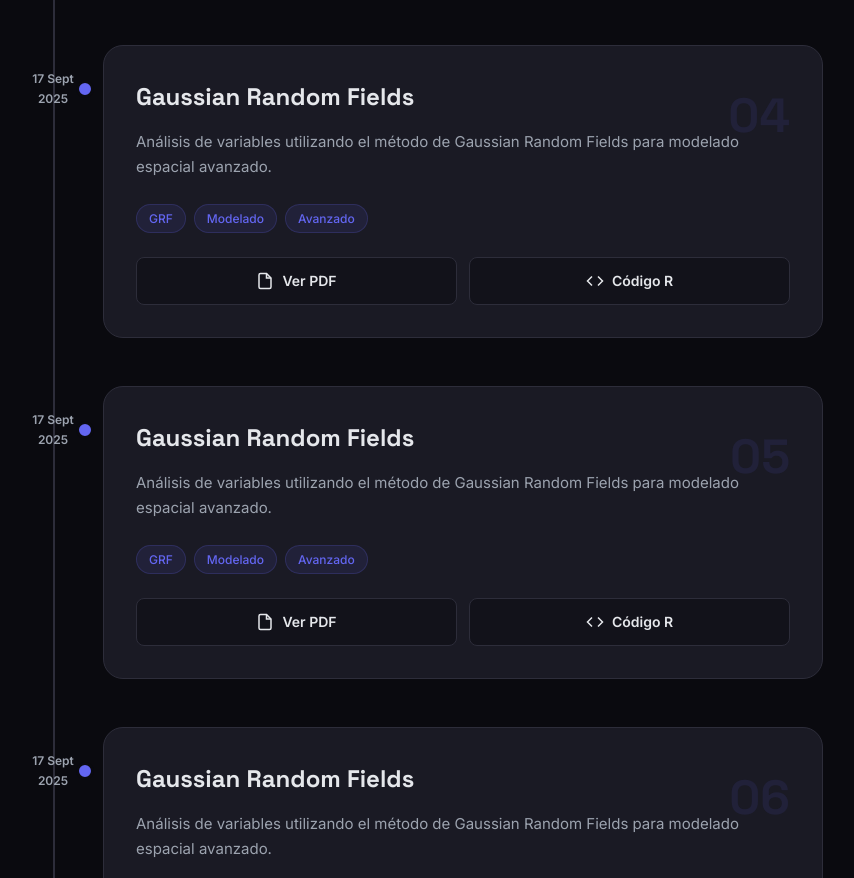
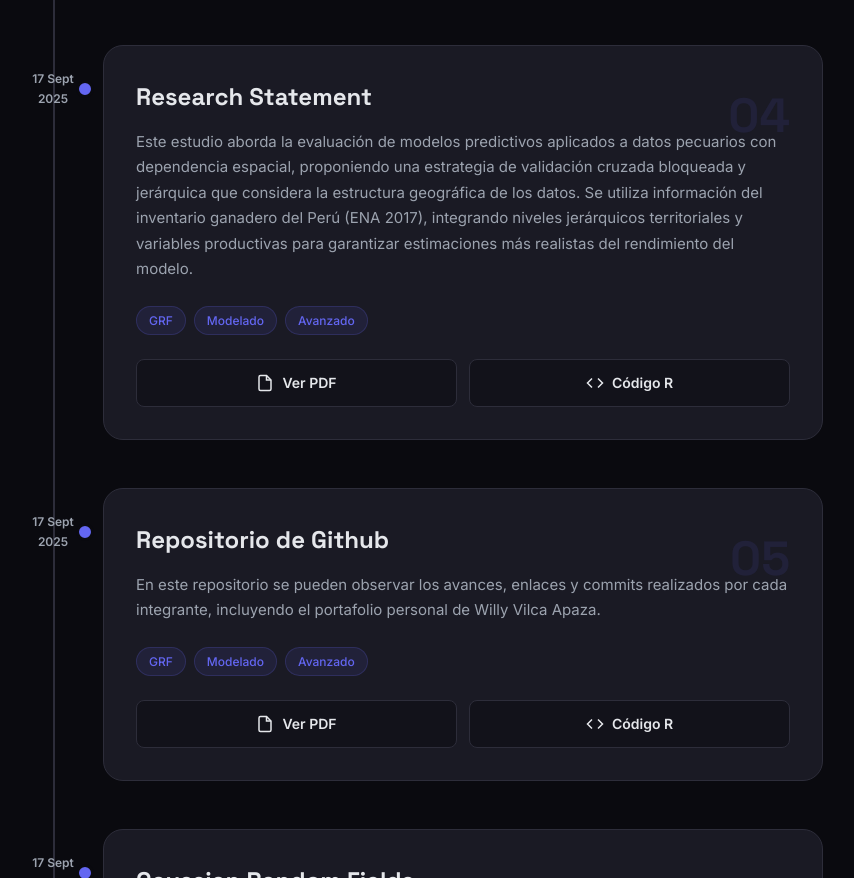
Before and after one commit to willyvilca/EST334-Estadistica-Espacial, a plain HTML site: page index.html in a window 1280 px wide. Shown: the part 2367-3245 px from the top of the page, without its empty margins (217-1071 px from the left). Drawn offline with Linux system fonts and the light colour scheme.

Commit message:
Añadiendo trabajo 4 y 5 Research y Repositorio

```diff
--- a/index.html
+++ b/index.html
@@ -223,15 +223,15 @@
                         <div class="project-date">17 Sept 2025</div>
                         <div class="project-card">
                             <div class="project-number">04</div>
-                            <h3 class="project-title">Gaussian Random Fields</h3>
-                            <p class="project-desc">Análisis de variables utilizando el método de Gaussian Random Fields para modelado espacial avanzado.</p>
+                            <h3 class="project-title">Research Statement</h3>
+                            <p class="project-desc">Este estudio aborda la evaluación de modelos predictivos aplicados a datos pecuarios con dependencia espacial, proponiendo una estrategia de validación cruzada bloqueada y jerárquica que considera la estructura geográfica de los datos. Se utiliza información del inventario ganadero del Perú (ENA 2017), integrando niveles jerárquicos territoriales y variables productivas para garantizar estimaciones más realistas del rendimiento del modelo.</p>
                             <div class="project-tags">
                                 <span class="tag">GRF</span>
                                 <span class="tag">Modelado</span>
                                 <span class="tag">Avanzado</span>
                             </div>
                             <div class="project-actions">
-                                <a href="#" class="action-link pdf">
+                                <a href=""D:\Estadistica e Informatica 2025-II\Estadistica Espacial\mi-portafolio-est334\documentos\unidad1\Research_Statement.pdf"" class="action-link pdf">
                                     <svg width="18" height="18" viewBox="0 0 24 24" fill="none" stroke="currentColor" stroke-width="2">
                                         <path d="M14 2H6a2 2 0 0 0-2 2v16a2 2 0 0 0 2 2h12a2 2 0 0 0 2-2V8z"/>
                                         <polyline points="14 2 14 8 20 8"/>
@@ -254,15 +254,15 @@
                         <div class="project-date">17 Sept 2025</div>
                         <div class="project-card">
                             <div class="project-number">05</div>
-                            <h3 class="project-title">Gaussian Random Fields</h3>
-                            <p class="project-desc">Análisis de variables utilizando el método de Gaussian Random Fields para modelado espacial avanzado.</p>
+                            <h3 class="project-title">Repositorio de Github</h3>
+                            <p class="project-desc">En este repositorio se pueden observar los avances, enlaces y commits realizados por cada integrante, incluyendo el portafolio personal de Willy Vilca Apaza.</p>
                             <div class="project-tags">
                                 <span class="tag">GRF</span>
                                 <span class="tag">Modelado</span>
                                 <span class="tag">Avanzado</span>
                             </div>
                             <div class="project-actions">
-                                <a href="#" class="action-link pdf">
+                                <a href=""D:\Estadistica e Informatica 2025-II\Estadistica Espacial\mi-portafolio-est334\documentos\unidad1\Repositorio_de_github.pdf"" class="action-link pdf">
                                     <svg width="18" height="18" viewBox="0 0 24 24" fill="none" stroke="currentColor" stroke-width="2">
                                         <path d="M14 2H6a2 2 0 0 0-2 2v16a2 2 0 0 0 2 2h12a2 2 0 0 0 2-2V8z"/>
                                         <polyline points="14 2 14 8 20 8"/>
```
Also changed, not shown: 2 other files.
